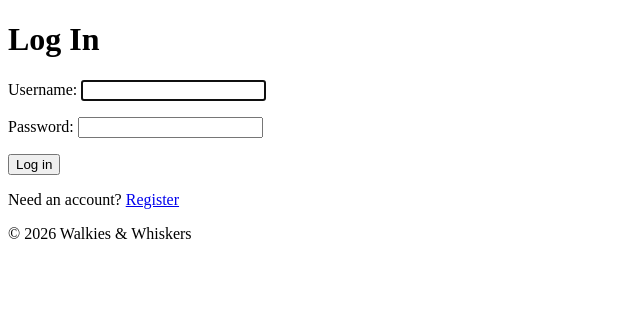
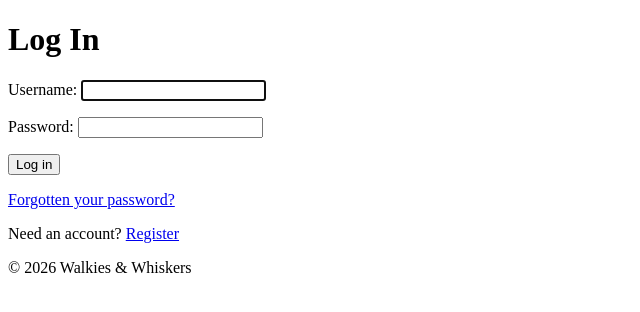
Before and after one commit to CtrlAltKismet/walkies-and-whiskers, a Django app: page /accounts/login/ in a window 1280 px wide. Shown: the part 132-444 px from the top of the page, without its empty margins (0-640 px from the left). Run offline with Django 5.2, Linux system fonts and the light colour scheme.

Commit message:
Added forgotten password link to log in page

```diff
--- a/accounts/templates/accounts/login.html
+++ b/accounts/templates/accounts/login.html
@@ -18,6 +18,12 @@
     </form>
 
     <p>
+        <a href="{% url 'password_reset' %}">
+            Forgotten your password?
+        </a>
+    </p>
+
+    <p>
         Need an account?
 
         <a href="{% url 'register' %}">
```
